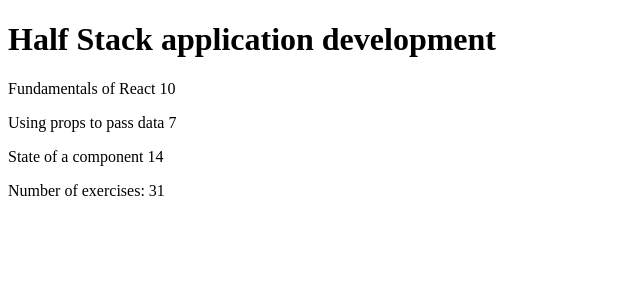
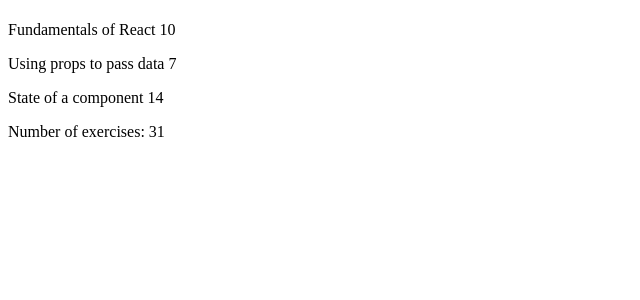
Before and after one commit to adamminor94/fullstackopen-am, a React (Vite) app in the folder part1/introdemo/: page / in a window 1280 px wide. Shown: the top 300 px of the page, without its empty margins (0-640 px from the left). Built offline with nearby package versions, Linux system fonts and the light colour scheme.

Commit message:
Exercise 1.5

```diff
--- a/part1/introdemo/src/App.jsx
+++ b/part1/introdemo/src/App.jsx
@@ -1,7 +1,7 @@
 const App = () => {
-
-  const course = 'Half Stack application development'
-  const parts = [
+  const course = {
+    name: 'Half Stack application development',
+    parts: [
       {
         name: 'Fundamentals of React',
         exercises: 10
@@ -15,6 +15,7 @@
         exercises: 14
       }
     ]
+  }
 
 
 
@@ -29,29 +30,29 @@
 
 const Header = (props) => {
   return(
-  <h1>{props.course}</h1>
+  <h1>{props.course.name}</h1>
   )
  }
 const Content = (props) => {
   return(
     <div>
-      <Part part={parts[0]}/>
-      <Part part={parts[1]}/>
-      <Part part={parts[2]}/>
+      <Part part={course.parts[0]}/>
+      <Part part={course.parts[1]}/>
+      <Part part={course.parts[2]}/>
   </div>
   )
 }
 const Total = (props) => {
   return(
-  <p>Number of exercises: {props.total} </p>
+  <p>Number of exercises: {course.parts[0].exercises + course.parts[1].exercises + course.parts[2].exercises} </p>
   )
 }
 
   return (
     <div>
-    <Header course={course}/>
-    <Content parts={parts}/>
-    <Total total={parts[0].exercises + parts[1].exercises + parts[2].exercises}/>
+    <Header course={course.name}/>
+    <Content parts={course}/>
+    <Total course={course}/>
     </div>
   )
 
```
Lines whose indentation alone changed are shown as unchanged.
